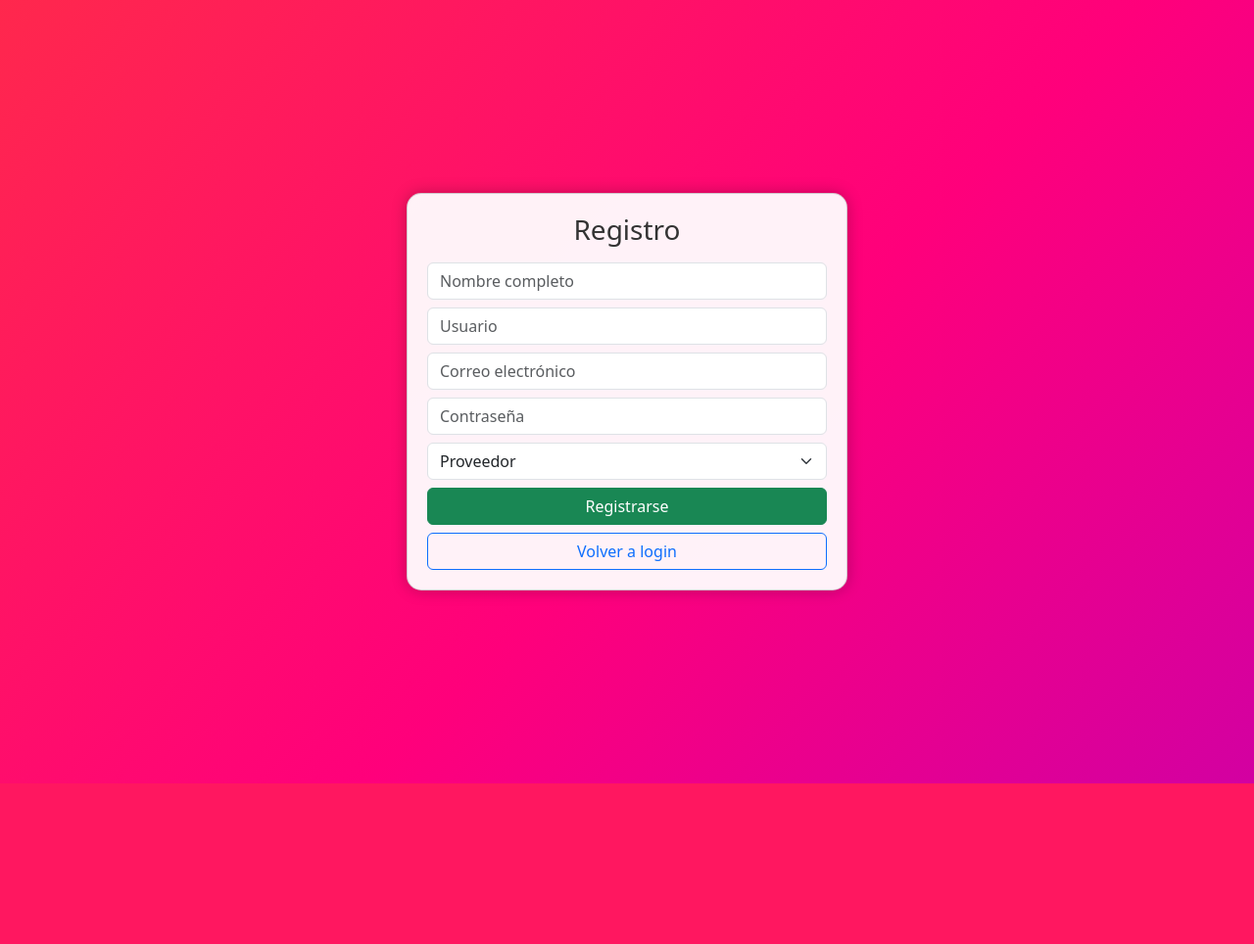
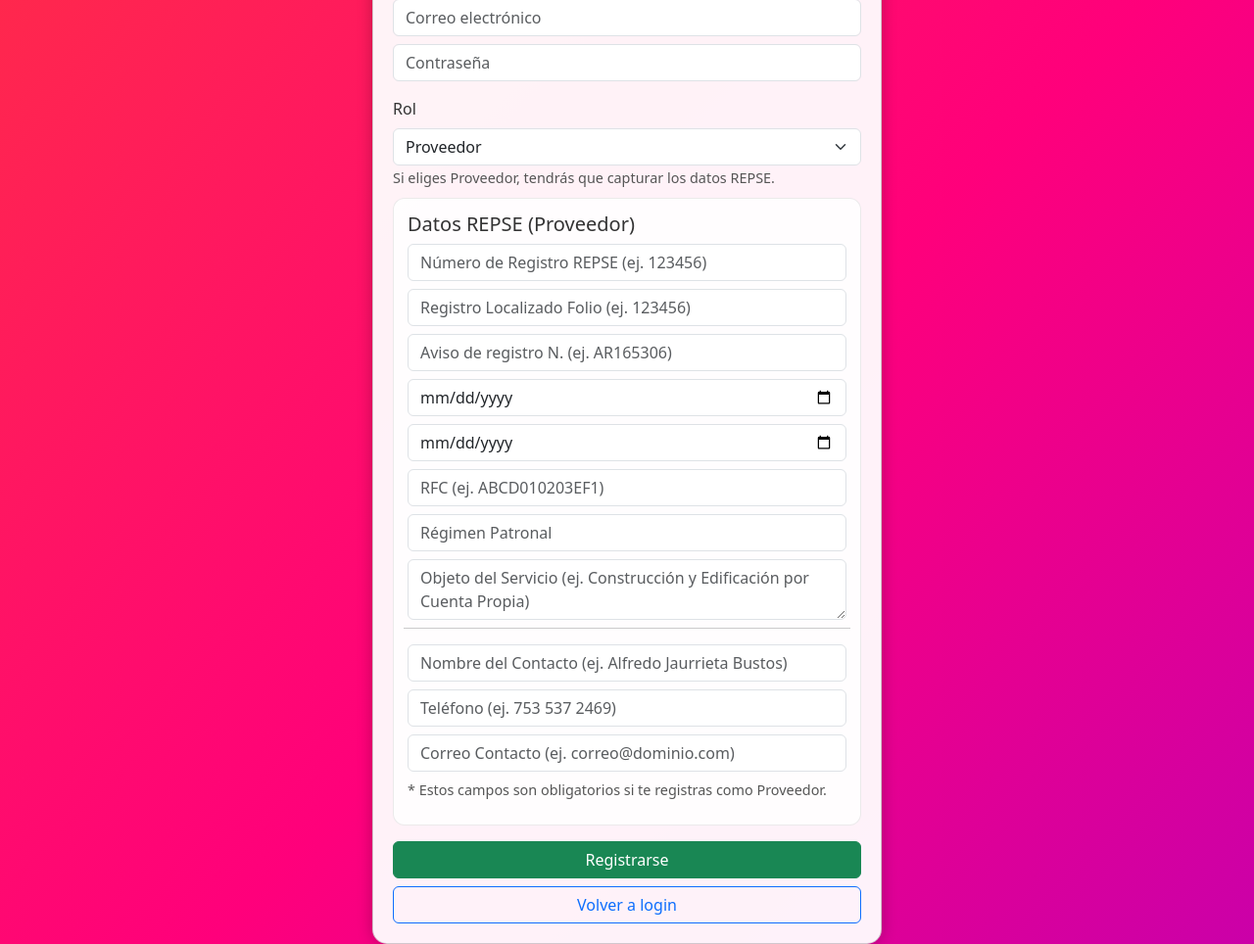
Before and after one commit to BrandonDanielRodriguezBocanegra/Prueba, a Flask app: page /registro in a window 1280 px wide. Shown: the whole page at 98% size. Before the commit the page ends 800 px from the top, so only its background shows below. Run offline with Flask 3, Linux system fonts and the light colour scheme; some libraries are stand-ins or nearby versions.

Commit message:
Dashboard nuevo

```diff
--- a/app.py
+++ b/app.py
@@ -1,4 +1,3 @@
-# app.py
 import os
 from flask import Flask, render_template, request, redirect, url_for, session, flash, jsonify
 from werkzeug.security import generate_password_hash, check_password_hash
@@ -8,28 +7,24 @@ import psycopg.rows
 import psycopg.errors
 import boto3
 
+# =============================
+# CONFIG
+# =============================
 app = Flask(__name__)
-app.secret_key = os.environ.get('SECRET_KEY', 'supersecretkey')
+app.secret_key = os.environ.get("SECRET_KEY", "supersecret")
 
-DATABASE_URL = os.environ.get('DATABASE_URL')
+DATABASE_URL = os.environ.get("DATABASE_URL")
 
-def get_conn():
-    return psycopg.connect(DATABASE_URL)
-
-
-# ---------- AWS CONFIG ----------
-AWS_REGION = os.environ.get('AWS_REGION', 'us-east-2')
-BUCKET_NAME = os.environ.get('AWS_BUCKET_NAME')
+AWS_REGION = os.environ.get("AWS_REGION", "us-east-2")
+BUCKET_NAME = os.environ.get("AWS_BUCKET_NAME")
 
 s3 = boto3.client(
-    's3',
-    aws_access_key_id=os.environ.get('AWS_ACCESS_KEY_ID'),
-    aws_secret_access_key=os.environ.get('AWS_SECRET_ACCESS_KEY'),
+    "s3",
+    aws_access_key_id=os.environ.get("AWS_ACCESS_KEY_ID"),
+    aws_secret_access_key=os.environ.get("AWS_SECRET_ACCESS_KEY"),
     region_name=AWS_REGION
 )
 
-
-# ---------- DOCUMENTOS OBLIGATORIOS ----------
 DOCUMENTOS_OBLIGATORIOS = [
     "Cédula fiscal",
     "Identificación oficial",
@@ -40,100 +35,133 @@ DOCUMENTOS_OBLIGATORIOS = [
     "Documentación de capacitación"
 ]
 
+# =============================
+# DB
+# =============================
+def get_conn():
+    return psycopg.connect(DATABASE_URL)
 
-# ==========================================
+# =============================
 # LOGIN
-# ==========================================
-@app.route('/', methods=['GET','POST'])
+# =============================
+@app.route("/", methods=["GET","POST"])
 def login():
-    if request.method == 'POST':
-        usuario = request.form.get('usuario')
-        contrasena = request.form.get('contrasena')
+    if request.method == "POST":
+        usuario = request.form.get("usuario")
+        password = request.form.get("contrasena")
 
         conn = get_conn()
         cur = conn.cursor(row_factory=psycopg.rows.dict_row)
-        cur.execute('SELECT * FROM usuarios WHERE usuario=%s', (usuario,))
+        cur.execute("SELECT * FROM usuarios WHERE usuario=%s", (usuario,))
         user = cur.fetchone()
         cur.close()
         conn.close()
 
-        if user and check_password_hash(user['password'], contrasena):
-            if user['estado'] == 'pendiente':
-                flash('Tu cuenta está pendiente de aprobación.')
-                return redirect(url_for('login'))
+        if user and check_password_hash(user["password"], password):
+            if user["estado"] != "aprobado":
+                flash("Tu cuenta está pendiente de aprobación.")
+                return redirect(url_for("login"))
 
-            session['usuario'] = user['usuario']
-            session['rol'] = user['rol']
-            session['user_id'] = user['id']
+            session["usuario"] = user["usuario"]
+            session["rol"] = user["rol"]
+            session["user_id"] = user["id"]
 
-            if user['rol'] == 1:
-                return redirect(url_for('dashboard_admin'))
+            if user["rol"] == 1:
+                return redirect(url_for("dashboard_admin"))
             else:
-                return redirect(url_for('dashboard_proveedor'))
-        flash('Credenciales incorrectas')
+                return redirect(url_for("dashboard_proveedor"))
+        else:
+            flash("Credenciales incorrectas")
 
-    return render_template('login.html')
+    return render_template("login.html")
 
+# =============================
+# REGISTRO
+# =============================
+@app.route("/registro", methods=["GET","POST"])
+def registro():
+    if request.method == "POST":
+        rol = int(request.form.get("rol"))
+        password_hash = generate_password_hash(request.form.get("contrasena"))
 
-# ==========================================
-# REGISTRO
-# ==========================================
-@app.route('/registro', methods=['GET','POST'])
-def registro():
-    if request.method == 'POST':
-        nombre = request.form.get('nombre')
-        usuario = request.form.get('usuario')
-        correo = request.form.get('correo')
-        contrasena = request.form.get('contrasena')
-        rol = int(request.form.get('rol') or 2)
+        # campos base
+        data = {
+            "nombre": request.form.get("nombre"),
+            "usuario": request.form.get("usuario"),
+            "correo": request.form.get("correo"),
+            "password": password_hash,
+            "rol": rol,
+            "estado": "pendiente"
+        }
 
-        password_hash = generate_password_hash(contrasena)
+        # campos REPSE solo para proveedores
+        if rol == 2:
+            repse_fields = [
+                "repse_numero","repse_folio","repse_aviso","repse_fecha_aviso",
+                "repse_vigencia","rfc","regimen_patronal","objeto_servicio",
+                "contacto_nombre","contacto_telefono","contacto_correo"
+            ]
+            for f in repse_fields:
+                if not request.form.get(f):
+                    flash("Debes llenar todos los datos REPSE")
+                    return redirect(url_for("registro"))
+                data[f] = request.form.get(f)
+        else:
+            for f in ["repse_numero","repse_folio","repse_aviso","repse_fecha_aviso","repse_vigencia",
+                      "rfc","regimen_patronal","objeto_servicio","contacto_nombre","contacto_telefono","contacto_correo"]:
+                data[f] = None
 
         conn = get_conn()
         cur = conn.cursor()
         try:
-            cur.execute(
-                'INSERT INTO usuarios(nombre, usuario, correo, password, rol, estado) VALUES(%s,%s,%s,%s,%s,%s)',
-                (nombre, usuario, correo, password_hash, rol, 'pendiente')
+            cur.execute("""
+            INSERT INTO usuarios(
+              nombre,usuario,correo,password,rol,estado,
+              repse_numero,repse_folio,repse_aviso,repse_fecha_aviso,repse_vigencia,
+              rfc,regimen_patronal,objeto_servicio,contacto_nombre,contacto_telefono,contacto_correo
             )
+            VALUES (%(nombre)s,%(usuario)s,%(correo)s,%(password)s,%(rol)s,%(estado)s,
+                    %(repse_numero)s,%(repse_folio)s,%(repse_aviso)s,%(repse_fecha_aviso)s,%(repse_vigencia)s,
+                    %(rfc)s,%(regimen_patronal)s,%(objeto_servicio)s,%(contacto_nombre)s,%(contacto_telefono)s,%(contacto_correo)s)
+            """, data)
+
             conn.commit()
-            flash('Registro exitoso. Espera aprobación.')
-            return redirect(url_for('login'))
+            flash("Registro exitoso. Espera aprobación.")
+            return redirect(url_for("login"))
         except psycopg.errors.UniqueViolation:
             conn.rollback()
-            flash('El usuario ya existe.')
+            flash("Usuario ya existe")
         finally:
             cur.close()
             conn.close()
 
-    return render_template('registro.html')
+    return render_template("registro.html")
 
-
-@app.route('/logout')
+# =============================
+# LOGOUT
+# =============================
+@app.route("/logout")
 def logout():
     session.clear()
-    return redirect(url_for('login'))
+    return redirect(url_for("login"))
 
+# =============================
+# S3
+# =============================
+def get_presigned_url(key):
+    return s3.generate_presigned_url(
+        "get_object",
+        Params={"Bucket": BUCKET_NAME, "Key": key},
+        ExpiresIn=600
+    )
 
-# ==========================================
-# ADMIN DASHBOARD
-# ==========================================
-def get_presigned_url(filename):
-    try:
-        return s3.generate_presigned_url(
-            'get_object',
-            Params={'Bucket': BUCKET_NAME, 'Key': filename},
-            ExpiresIn=300
-        )
-    except:
-        return None
-
-
-@app.route('/admin/dashboard')
+# =============================
+# ADMIN
+# =============================
+@app.route("/admin/dashboard")
 def dashboard_admin():
-    if 'usuario' not in session or session.get('rol') != 1:
-        flash('Acceso denegado')
-        return redirect(url_for('login'))
+    if session.get("rol") != 1:
+        return redirect(url_for("login"))
 
     conn = get_conn()
     cur = conn.cursor(row_factory=psycopg.rows.dict_row)
@@ -143,13 +171,6 @@ def dashboard_admin():
 
     cur.execute("SELECT * FROM usuarios WHERE estado='aprobado' AND rol=2")
     proveedores = cur.fetchall()
-
-    # FILTRO OPCIONAL
-    filtro = request.args.get('proveedor_id')
-    if filtro and filtro.isdigit():
-        proveedores_filtrados = [p for p in proveedores if p['id'] == int(filtro)]
-    else:
-        proveedores_filtrados = proveedores
 
     cur.execute("SELECT * FROM projects ORDER BY created_at DESC")
     projects = cur.fetchall()
@@ -162,158 +183,60 @@ def dashboard_admin():
 
     docs_by_user = {}
     for d in docs:
-        docs_by_user.setdefault(d['usuario_id'], {}).setdefault(d['project_id'], []).append(d)
+        docs_by_user.setdefault(d["usuario_id"], {}).setdefault(d["project_id"], []).append(d)
 
     return render_template(
-        'dashboard_admin.html',
+        "dashboard_admin.html",
         pendientes=pendientes,
-        proveedores=proveedores_filtrados,
-        proveedores_original=proveedores,
+        proveedores=proveedores,
         proyectos=projects,
         documentos_por_usuario=docs_by_user,
         DOCUMENTOS_OBLIGATORIOS=DOCUMENTOS_OBLIGATORIOS,
         get_presigned_url=get_presigned_url
     )
 
-
-# ==========================================
-# APROBAR / RECHAZAR USUARIO
-# ==========================================
-@app.route('/admin/accion/<int:id>/<accion>')
-def accion(id, accion):
-    if 'usuario' not in session or session.get('rol') != 1:
-        flash('Acceso denegado')
-        return redirect(url_for('login'))
-
-    conn = get_conn()
-    cur = conn.cursor()
-
-    if accion == 'aprobar':
-        cur.execute("UPDATE usuarios SET estado='aprobado' WHERE id=%s", (id,))
-    else:
-        cur.execute("DELETE FROM usuarios WHERE id=%s", (id,))
-
-    conn.commit()
-    cur.close()
-    conn.close()
-
-    flash('Operación realizada')
-    return redirect(url_for('dashboard_admin'))
-
-
-# ==========================================
-# DELETE USER
-# ==========================================
-@app.route('/admin/delete_user', methods=['POST'])
-def delete_user():
-    if 'usuario' not in session or session.get('rol') != 1:
-        return jsonify({'success': False, 'msg': 'Acceso denegado'})
-
-    data = request.get_json()
-    user_id = data.get('id')
-
-    if user_id == session['user_id']:
-        return jsonify({'success': False, 'msg': 'No puedes borrar tu propia cuenta'})
+# =============================
+# PROVEEDOR
+# =============================
+@app.route("/proveedor/dashboard", methods=["GET","POST"])
+def dashboard_proveedor():
+    if session.get("rol") != 2:
+        return redirect(url_for("login"))
 
     conn = get_conn()
     cur = conn.cursor(row_factory=psycopg.rows.dict_row)
-
-    cur.execute("SELECT ruta FROM documentos WHERE usuario_id=%s", (user_id,))
-    docs = cur.fetchall()
-
-    # BORRAR DOCUMENTOS EN S3
-    for d in docs:
-        try:
-            s3.delete_object(Bucket=BUCKET_NAME, Key=d['ruta'])
-        except:
-            pass
-
-    cur.execute("DELETE FROM documentos WHERE usuario_id=%s", (user_id,))
-    cur.execute("DELETE FROM projects WHERE provider_id=%s", (user_id,))
-    cur.execute("DELETE FROM usuarios WHERE id=%s", (user_id,))
-
-    conn.commit()
-    cur.close()
-    conn.close()
-
-    return jsonify({'success': True, 'msg': 'Usuario eliminado correctamente'})
-
-
-# ==========================================
-# SEND REMINDER
-# ==========================================
-@app.route('/admin/send_reminder', methods=['POST'])
-def send_reminder():
-    if 'usuario' not in session or session.get('rol') != 1:
-        return jsonify({'success': False})
-
-    data = request.get_json()
-    provider_ids = data.get('provider_ids', [])
-    subject = data.get('subject', 'Recordatorio REPSE')
-    message = data.get('message', '')
-
-    if not provider_ids:
-        return jsonify({'success': False, 'message': 'No providers selected'})
-
-    # Simulación de envío
-    return jsonify({'success': True, 'sent': len(provider_ids)})
-
-
-# ==========================================
-# PROVEEDOR DASHBOARD
-# ==========================================
-@app.route('/proveedor/dashboard', methods=['GET','POST'])
-def dashboard_proveedor():
-    if 'usuario' not in session or session.get('rol') != 2:
-        flash('Acceso denegado')
-        return redirect(url_for('login'))
-
-    conn = get_conn()
-    cur = conn.cursor(row_factory=psycopg.rows.dict_row)
-    cur.execute("SELECT * FROM usuarios WHERE usuario=%s", (session['usuario'],))
+    cur.execute("SELECT * FROM usuarios WHERE id=%s", (session["user_id"],))
     user = cur.fetchone()
 
-    if request.method == 'POST':
-        if request.form.get('action') == 'create_project':
+    if request.method == "POST":
+        # Crear proyecto
+        if request.form.get("action") == "create_project":
             cur.execute("INSERT INTO projects(provider_id,name,created_at) VALUES(%s,%s,NOW())",
-                        (user['id'], request.form.get('project_name')))
+                        (user["id"], request.form.get("project_name")))
             conn.commit()
-            flash("Proyecto creado.")
-            return redirect(url_for('dashboard_proveedor'))
 
-        if request.form.get('action') == 'upload_doc':
-            project_id = int(request.form.get('project_id'))
-            tipo = request.form.get('tipo_documento')
-            archivo = request.files.get('documento')
+        # Subir o actualizar documento
+        if request.form.get("action") == "upload_doc":
+            file = request.files["documento"]
+            project_id = request.form.get("project_id")
+            tipo = request.form.get("tipo_documento")
 
-            if archivo and archivo.filename != '':
-                filename = f"{datetime.utcnow().strftime('%Y%m%d%H%M%S')}_{archivo.filename}"
+            key = f"{user['id']}/{datetime.utcnow().timestamp()}_{file.filename}"
+            s3.upload_fileobj(file, BUCKET_NAME, key)
 
-                cur.execute("SELECT * FROM documentos WHERE usuario_id=%s AND tipo_documento=%s AND project_id=%s",
-                            (user['id'], tipo, project_id))
-                existente = cur.fetchone()
+            cur.execute("DELETE FROM documentos WHERE usuario_id=%s AND project_id=%s AND tipo_documento=%s",
+                        (user["id"], project_id, tipo))
 
-                if existente:
-                    try:
-                        s3.delete_object(Bucket=BUCKET_NAME, Key=existente['ruta'])
-                    except: pass
+            cur.execute("""
+            INSERT INTO documentos(usuario_id,nombre_archivo,ruta,tipo_documento,fecha_subida,project_id)
+            VALUES(%s,%s,%s,%s,NOW(),%s)
+            """, (user["id"], file.filename, key, tipo, project_id))
+            conn.commit()
 
-                    cur.execute("DELETE FROM documentos WHERE id=%s", (existente['id'],))
-
-                s3.upload_fileobj(archivo, BUCKET_NAME, filename,
-                                  ExtraArgs={'ACL': 'private'})
-
-                cur.execute("""
-                INSERT INTO documentos(usuario_id,nombre_archivo,ruta,tipo_documento,fecha_subida,project_id)
-                VALUES(%s,%s,%s,%s,NOW(),%s)
-                """, (user['id'], archivo.filename, filename, tipo, project_id))
-                conn.commit()
-                flash("Documento subido correctamente.")
-
-    cur.execute("SELECT * FROM projects WHERE provider_id=%s ORDER BY created_at DESC", (user['id'],))
+    cur.execute("SELECT * FROM projects WHERE provider_id=%s", (user["id"],))
     projects = cur.fetchall()
 
-    cur.execute("SELECT * FROM documentos WHERE usuario_id=%s ORDER BY fecha_subida DESC", (user['id'],))
+    cur.execute("SELECT * FROM documentos WHERE usuario_id=%s", (user["id"],))
     docs = cur.fetchall()
 
     cur.close()
@@ -321,21 +244,15 @@ def dashboard_proveedor():
 
     docs_by_project = {}
     for d in docs:
-        docs_by_project.setdefault(d['project_id'], []).append(d)
+        docs_by_project.setdefault(d["project_id"], {})[d["tipo_documento"]] = d
 
-    documentos_subidos = {}
-    for p in projects:
-        documentos_subidos[p['id']] = {}
-        for d in docs_by_project.get(p['id'], []):
-            documentos_subidos[p['id']][d['tipo_documento']] = d
+    return render_template("dashboard_proveedor.html",
+                           projects=projects,
+                           documentos_subidos=docs_by_project,
+                           DOCUMENTOS_OBLIGATORIOS=DOCUMENTOS_OBLIGATORIOS)
 
-    return render_template(
-        'dashboard_proveedor.html',
-        projects=projects,
-        documentos_subidos=documentos_subidos,
-        DOCUMENTOS_OBLIGATORIOS=DOCUMENTOS_OBLIGATORIOS
-    )
-
-
-if __name__ == '__main__':
+# =============================
+# START
+# =============================
+if __name__ == "__main__":
     app.run()
--- a/templates/registro.html
+++ b/templates/registro.html
@@ -20,30 +20,133 @@
       100% { background-position: 0% 50%; }
     }
     .card {
-      width: 450px;
+      width: 520px;
       padding: 20px;
       border-radius: 15px;
       background: rgba(255,255,255,0.95);
       color: #333;
       box-shadow: 0 0 15px rgba(0,0,0,0.25);
     }
+    .hint {
+      font-size: 0.9rem;
+      color: #555;
+      margin-top: -6px;
+      margin-bottom: 10px;
+    }
+    .provider-box {
+      display: none;
+      border: 1px solid rgba(0,0,0,0.08);
+      border-radius: 12px;
+      padding: 14px;
+      background: rgba(255,255,255,0.85);
+    }
   </style>
 </head>
 <body>
   <div class="card">
     <h3 class="mb-3 text-center">Registro</h3>
-    <form method="POST">
+
+    {% with messages = get_flashed_messages() %}
+      {% if messages %}
+        <div class="alert alert-warning">
+          {% for msg in messages %}{{ msg }}<br>{% endfor %}
+        </div>
+      {% endif %}
+    {% endwith %}
+
+    <form method="POST" id="registroForm">
       <input type="text" class="form-control mb-2" name="nombre" placeholder="Nombre completo" required>
       <input type="text" class="form-control mb-2" name="usuario" placeholder="Usuario" required>
       <input type="email" class="form-control mb-2" name="correo" placeholder="Correo electrónico" required>
       <input type="password" class="form-control mb-2" name="contrasena" placeholder="Contraseña" required>
-      <select class="form-select mb-2" name="rol" required>
-        <option value="2">Proveedor</option>
+
+      <label class="form-label mt-2">Rol</label>
+      <select class="form-select mb-2" name="rol" id="rolSelect" required>
+        <option value="2" selected>Proveedor</option>
         <option value="1">Administrador</option>
       </select>
-      <button type="submit" class="btn btn-success w-100">Registrarse</button>
+      <div class="hint">Si eliges Proveedor, tendrás que capturar los datos REPSE.</div>
+
+      <!-- CAMPOS EXTRA SOLO PARA PROVEEDOR -->
+      <div class="provider-box mt-2" id="providerBox">
+        <h5 class="mb-2">Datos REPSE (Proveedor)</h5>
+
+        <div class="row g-2">
+          <div class="col-12">
+            <input type="text" class="form-control" name="repse_numero" placeholder="Número de Registro REPSE (ej. 123456)">
+          </div>
+
+          <div class="col-12">
+            <input type="text" class="form-control" name="repse_folio" placeholder="Registro Localizado Folio (ej. 123456)">
+          </div>
+
+          <div class="col-12">
+            <input type="text" class="form-control" name="repse_aviso" placeholder="Aviso de registro N. (ej. AR165306)">
+          </div>
+
+          <div class="col-12">
+            <input type="date" class="form-control" name="repse_fecha_aviso" placeholder="Fecha de aviso de registro">
+          </div>
+
+          <div class="col-12">
+            <input type="date" class="form-control" name="repse_vigencia" placeholder="Vigencia del Registro">
+          </div>
+
+          <div class="col-12">
+            <input type="text" class="form-control" name="rfc" placeholder="RFC (ej. ABCD010203EF1)">
+          </div>
+
+          <div class="col-12">
+            <input type="text" class="form-control" name="regimen_patronal" placeholder="Régimen Patronal">
+          </div>
+
+          <div class="col-12">
+            <textarea class="form-control" name="objeto_servicio" rows="2" placeholder="Objeto del Servicio (ej. Construcción y Edificación por Cuenta Propia)"></textarea>
+          </div>
+
+          <hr class="my-2">
+
+          <div class="col-12">
+            <input type="text" class="form-control" name="contacto_nombre" placeholder="Nombre del Contacto (ej. Alfredo Jaurrieta Bustos)">
+          </div>
+
+          <div class="col-12">
+            <input type="text" class="form-control" name="contacto_telefono" placeholder="Teléfono (ej. 753 537 2469)">
+          </div>
+
+          <div class="col-12">
+            <input type="email" class="form-control" name="contacto_correo" placeholder="Correo Contacto (ej. correo@dominio.com)">
+          </div>
+        </div>
+
+        <div class="hint mt-2">
+          * Estos campos son obligatorios si te registras como Proveedor.
+        </div>
+      </div>
+
+      <button type="submit" class="btn btn-success w-100 mt-3">Registrarse</button>
       <a href="{{ url_for('login') }}" class="btn btn-outline-primary w-100 mt-2">Volver a login</a>
     </form>
   </div>
+
+<script>
+  const rolSelect = document.getElementById('rolSelect');
+  const providerBox = document.getElementById('providerBox');
+
+  function toggleProviderFields() {
+    const isProveedor = rolSelect.value === "2";
+    providerBox.style.display = isProveedor ? "block" : "none";
+
+    // Si es proveedor, hacemos required esos campos
+    const providerInputs = providerBox.querySelectorAll('input, textarea');
+    providerInputs.forEach(el => {
+      // puedes ajustar cuáles obligatorios; aquí los ponemos todos
+      el.required = isProveedor;
+    });
+  }
+
+  rolSelect.addEventListener('change', toggleProviderFields);
+  toggleProviderFields();
+</script>
 </body>
 </html>
```
Also changed, not shown: init_db.py (+22 -23 lines).
